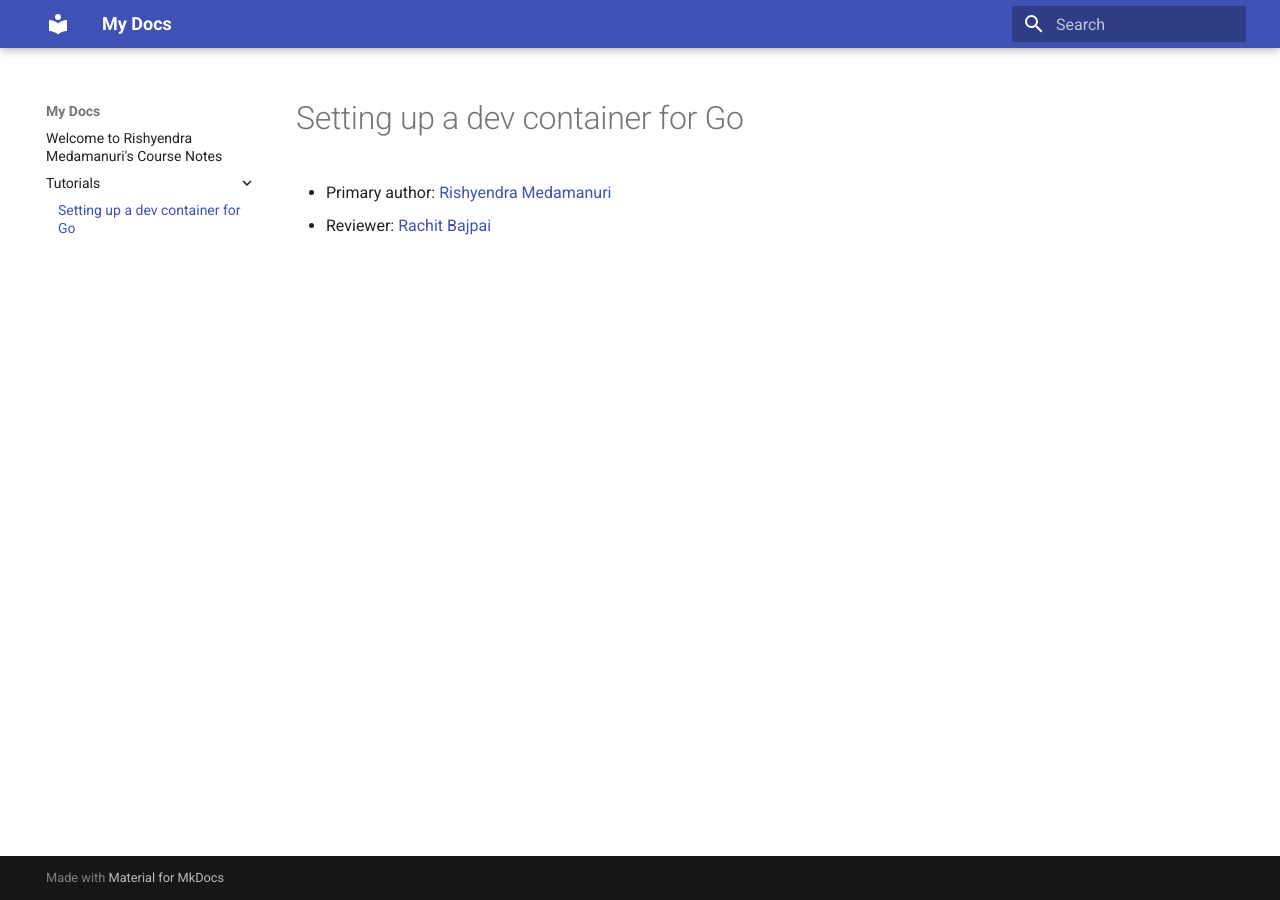
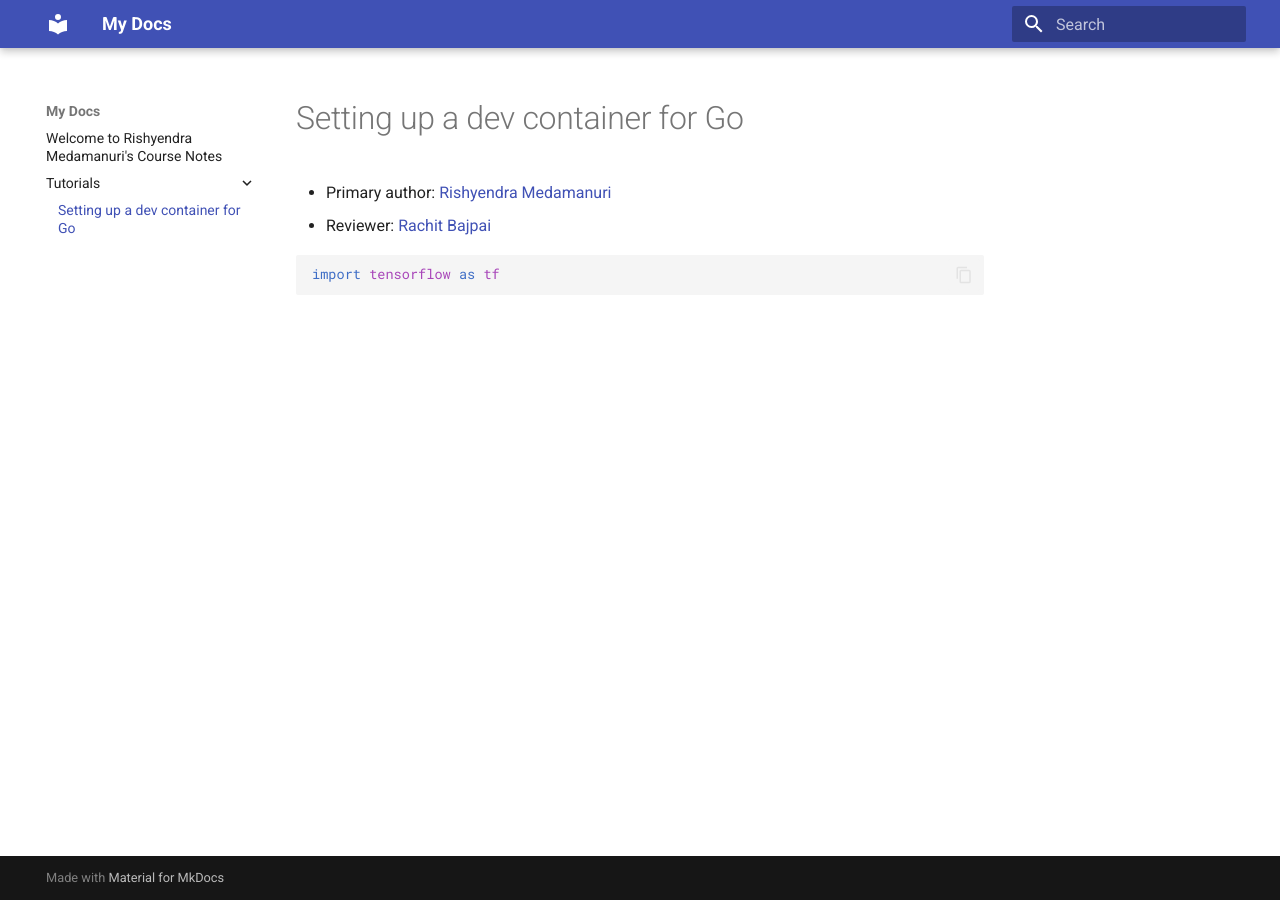
Before and after one commit to rishyendra333/comp423-course-notes, an MkDocs documentation site: the page built from docs/tutorials/go-setup.md, in a window 1280 px wide. Built offline with MkDocs 1.6.1 and Material for MkDocs 9.7.7, drawn with Linux system fonts in a browser that asks for light colours.

Commit message:
adding code blocks extension and testing it on the page

````diff
--- a/docs/tutorials/go-setup.md
+++ b/docs/tutorials/go-setup.md
@@ -2,3 +2,7 @@
 
 * Primary author: [Rishyendra Medamanuri](https://github.com/rishyendra333)
 * Reviewer: [Rachit Bajpai](https://github.com/rbajpai-unc)
+
+``` py
+import tensorflow as tf
+```
--- a/mkdocs.yml
+++ b/mkdocs.yml
@@ -1,3 +1,15 @@
 site_name: My Docs
 theme:
   name: material
+  features:
+    - content.code.copy
+    - content.code.annotate
+
+markdown_extensions:
+  - pymdownx.highlight:
+      anchor_linenums: true
+      line_spans: __span
+      pygments_lang_class: true
+  - pymdownx.inlinehilite
+  - pymdownx.snippets
+  - pymdownx.superfences
````
